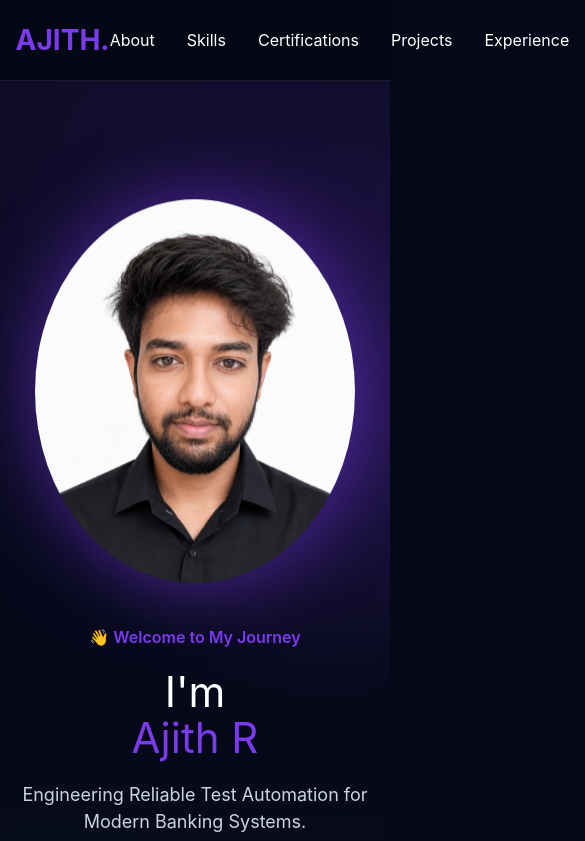
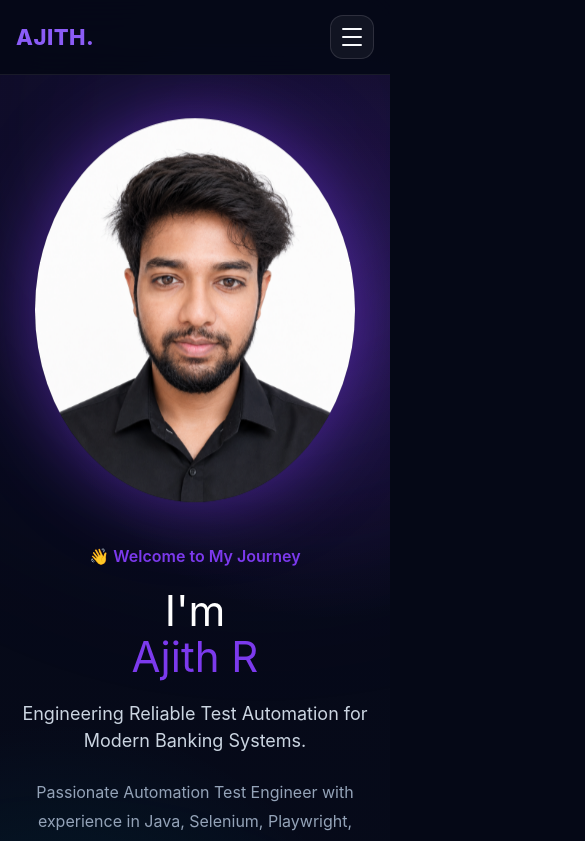
Before and after one commit to AjithDCruz/Ajith-Portfolio, a React (Vite) app in the folder ajith-portfolio/client/: page / in a window 390 px wide. Shown: the top 841 px of the page, 585 px wide, since content can reach past the window. Built offline with nearby package versions, Linux system fonts and the light colour scheme.

Commit message:
feat: add responsive mobile navigation

```diff
--- a/ajith-portfolio/client/src/components/layout/Navbar/Navbar.css
+++ b/ajith-portfolio/client/src/components/layout/Navbar/Navbar.css
@@ -1,56 +1,205 @@
-.navbar{
-    position:sticky;
-    top:0;
-
-    backdrop-filter:blur(20px);
-
-    background:rgba(5,8,22,.75);
-
-    border-bottom:1px solid rgba(255,255,255,.08);
-
-    z-index:999;
+.navbar {
+  position: fixed;
+  top: 0;
+  left: 0;
+  z-index: 1000;
+  width: 100%;
+  border-bottom: 1px solid rgba(255, 255, 255, 0.08);
+  background: rgba(5, 8, 22, 0.92);
+  backdrop-filter: blur(18px);
 }
 
-.navbar-content{
-
-    display:flex;
-
-    justify-content:space-between;
-
-    align-items:center;
-
-    height:80px;
-
+.navbar-container {
+  width: min(1240px, 92%);
+  min-height: 78px;
+  margin: 0 auto;
+  display: flex;
+  align-items: center;
+  justify-content: space-between;
+  gap: 30px;
 }
 
-.logo{
-
-    font-size:28px;
-
-    font-weight:700;
-
-    color:var(--color-primary);
-
+.navbar-logo {
+  flex-shrink: 0;
+  color: #8b5cf6;
+  font-size: 28px;
+  font-weight: 800;
+  text-decoration: none;
+  letter-spacing: 0.5px;
 }
 
-.nav-links{
-
-    display:flex;
-
-    gap:32px;
-
+.navbar-menu {
+  display: flex;
+  align-items: center;
+  justify-content: center;
+  gap: 30px;
 }
 
-.nav-links a{
-
-    color:var(--text-primary);
-
-    transition:var(--transition);
-
+.navbar-menu a {
+  position: relative;
+  color: #f8fafc;
+  font-size: 15px;
+  font-weight: 500;
+  text-decoration: none;
+  transition: color 0.3s ease;
 }
 
-.nav-links a:hover{
+.navbar-menu a::after {
+  content: "";
+  position: absolute;
+  left: 0;
+  bottom: -8px;
+  width: 100%;
+  height: 2px;
+  border-radius: 999px;
+  background: #8b5cf6;
+  transform: scaleX(0);
+  transform-origin: center;
+  transition: transform 0.3s ease;
+}
 
-    color:var(--color-primary);
+.navbar-menu a:hover {
+  color: #a78bfa;
+}
 
+.navbar-menu a:hover::after {
+  transform: scaleX(1);
 }
+
+.navbar-resume {
+  flex-shrink: 0;
+  padding: 14px 28px;
+  border-radius: 16px;
+  color: white;
+  font-weight: 700;
+  text-decoration: none;
+  background: linear-gradient(135deg, #7c3aed, #2563eb);
+  box-shadow: 0 12px 32px rgba(124, 58, 237, 0.25);
+  transition:
+    transform 0.3s ease,
+    box-shadow 0.3s ease;
+}
+
+.navbar-resume:hover {
+  transform: translateY(-3px);
+  box-shadow: 0 16px 40px rgba(124, 58, 237, 0.38);
+}
+
+.navbar-toggle {
+  display: none;
+}
+
+.navbar-resume-mobile {
+  display: none;
+}
+
+/* Tablet and mobile navbar */
+
+@media (max-width: 900px) {
+  .navbar-container {
+    position: relative;
+    width: 100%;
+    min-height: 80px;
+    padding: 0 20px;
+    display: flex;
+    align-items: center;
+    justify-content: space-between;
+  }
+
+  .navbar-logo {
+    font-size: 24px;
+  }
+
+  .navbar-toggle {
+    width: 46px;
+    height: 46px;
+    display: flex;
+    flex-direction: column;
+    justify-content: center;
+    gap: 6px;
+    padding: 11px;
+    border: 1px solid rgba(255, 255, 255, 0.12);
+    border-radius: 13px;
+    background: rgba(255, 255, 255, 0.05);
+    cursor: pointer;
+  }
+
+  .navbar-toggle span {
+    width: 100%;
+    height: 2px;
+    border-radius: 999px;
+    background: #f8fafc;
+  }
+
+  .navbar-menu {
+    position: absolute;
+    top: calc(100% + 12px);
+    right: 18px;
+    z-index: 1001;
+    width: min(310px, calc(100vw - 36px));
+    display: none;
+    flex-direction: column;
+    align-items: stretch;
+    gap: 6px;
+    padding: 16px;
+    border: 1px solid rgba(255, 255, 255, 0.11);
+    border-radius: 20px;
+    background: rgba(7, 11, 29, 0.97);
+    backdrop-filter: blur(20px);
+    box-shadow: 0 28px 80px rgba(0, 0, 0, 0.42);
+  }
+
+  .navbar-menu.open {
+    display: flex;
+  }
+
+  .navbar-menu a {
+    width: 100%;
+    padding: 13px 15px;
+    border-radius: 11px;
+    font-size: 16px;
+    text-align: left;
+  }
+
+  .navbar-menu a::after {
+    display: none;
+  }
+
+  .navbar-menu a:hover {
+    color: white;
+    background: rgba(124, 58, 237, 0.15);
+  }
+
+  .navbar-resume {
+    display: none;
+  }
+
+  .navbar-resume-mobile {
+    display: block;
+    margin-top: 6px;
+    color: white !important;
+    background: linear-gradient(135deg, #7c3aed, #2563eb);
+    text-align: center !important;
+  }
+}
+
+@media (max-width: 480px) {
+  .navbar-container {
+    min-height: 74px;
+    padding: 0 16px;
+  }
+
+  .navbar-logo {
+    font-size: 22px;
+  }
+
+  .navbar-toggle {
+    width: 44px;
+    height: 44px;
+  }
+
+  .navbar-menu {
+    right: 12px;
+    width: calc(100vw - 24px);
+  }
+}
--- a/ajith-portfolio/client/src/components/layout/Navbar/Navbar.tsx
+++ b/ajith-portfolio/client/src/components/layout/Navbar/Navbar.tsx
@@ -1,24 +1,66 @@
+import { useState } from "react";
 import "./Navbar.css";
+
 import { navigationLinks } from "../../../data/navigation";
-import Button from "../../common/Button/Button";
 
 function Navbar() {
+  const [isMenuOpen, setIsMenuOpen] = useState(false);
+
+  const closeMenu = () => {
+    setIsMenuOpen(false);
+  };
+
   return (
-    <nav className="navbar">
-      <div className="container navbar-content">
-        <div className="logo">AJITH.</div>
+    <header className="navbar">
+      <div className="navbar-container">
+        <a className="navbar-logo" href="#top" onClick={closeMenu}>
+          AJITH.
+        </a>
 
-        <ul className="nav-links">
+        <button
+          className="navbar-toggle"
+          type="button"
+          aria-label="Toggle navigation menu"
+          aria-expanded={isMenuOpen}
+          onClick={() => setIsMenuOpen((current) => !current)}
+        >
+          <span />
+          <span />
+          <span />
+        </button>
+
+        <nav className={`navbar-menu ${isMenuOpen ? "open" : ""}`}>
           {navigationLinks.map((link) => (
-            <li key={link.name}>
-              <a href={link.href}>{link.name}</a>
-            </li>
+            <a
+              key={link.name}
+              href={link.href}
+              onClick={closeMenu}
+            >
+              {link.name}
+            </a>
           ))}
-        </ul>
 
-        <Button>Resume</Button>
+          <a
+            className="navbar-resume-mobile"
+            href="/resume.pdf"
+            target="_blank"
+            rel="noreferrer"
+            onClick={closeMenu}
+          >
+            Resume
+          </a>
+        </nav>
+
+        <a
+          className="navbar-resume"
+          href="/resume.pdf"
+          target="_blank"
+          rel="noreferrer"
+        >
+          Resume
+        </a>
       </div>
-    </nav>
+    </header>
   );
 }
 
```
